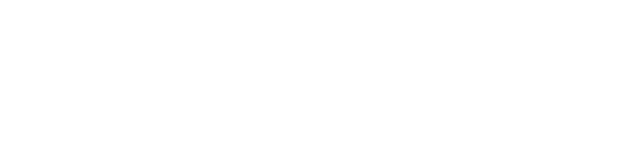
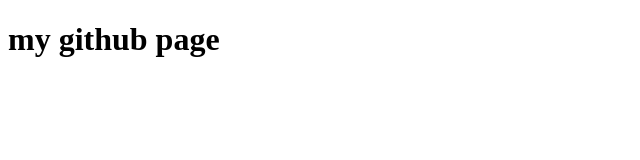
Before and after one commit to TommyAvery22/TommyAvery22.github.io, a plain HTML site: page index.html in a window 1280 px wide. Shown: the whole page, without its empty margins (0-640 px from the left). Drawn offline with Linux system fonts and the light colour scheme.

Commit message:
Update index.html

```diff
--- a/index.html
+++ b/index.html
@@ -6,6 +6,7 @@
     <title>my github page</title>
 </head>
 <body>
+    <h1>my github page</h1>
 
 </body>
 </html>
```
